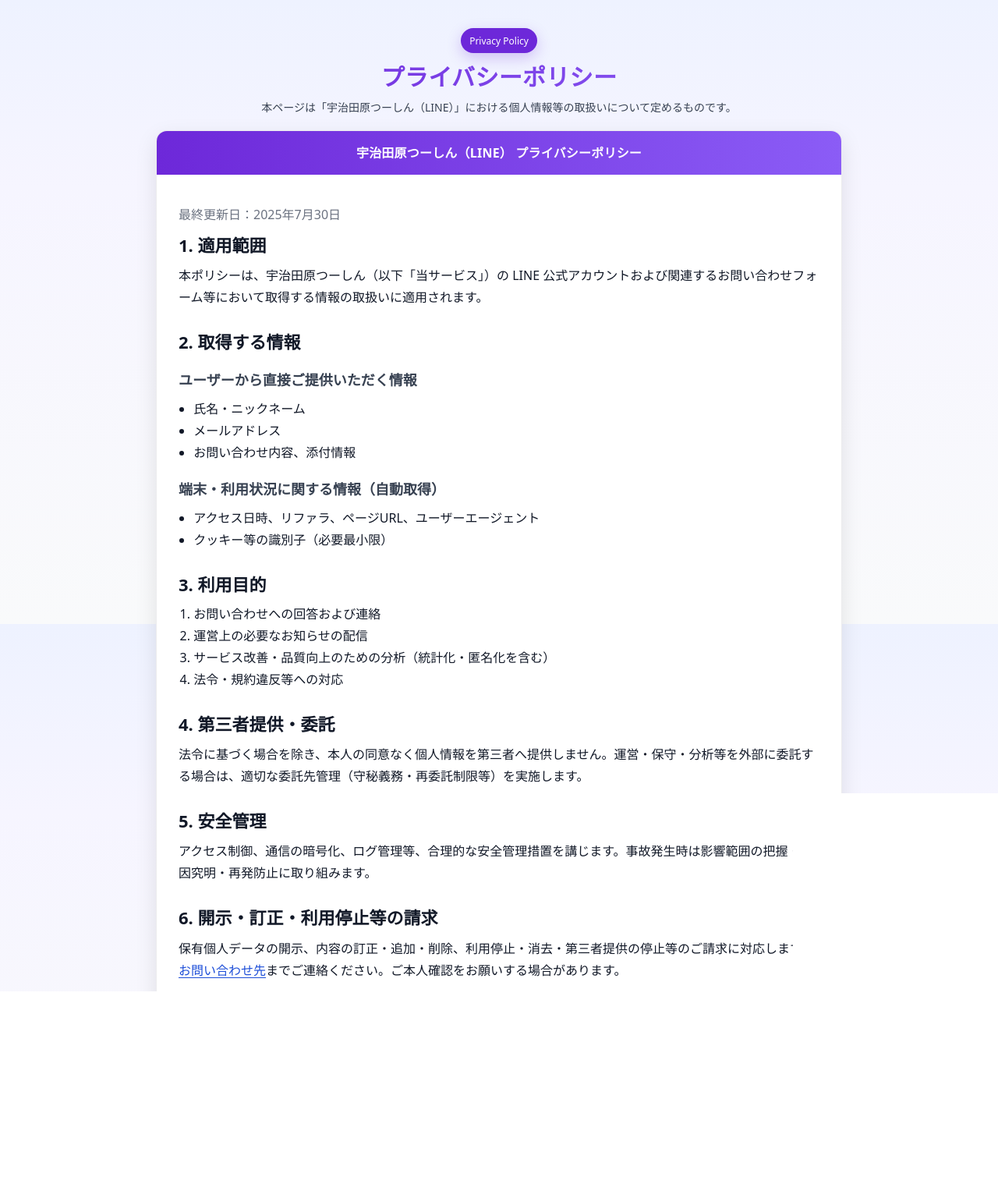
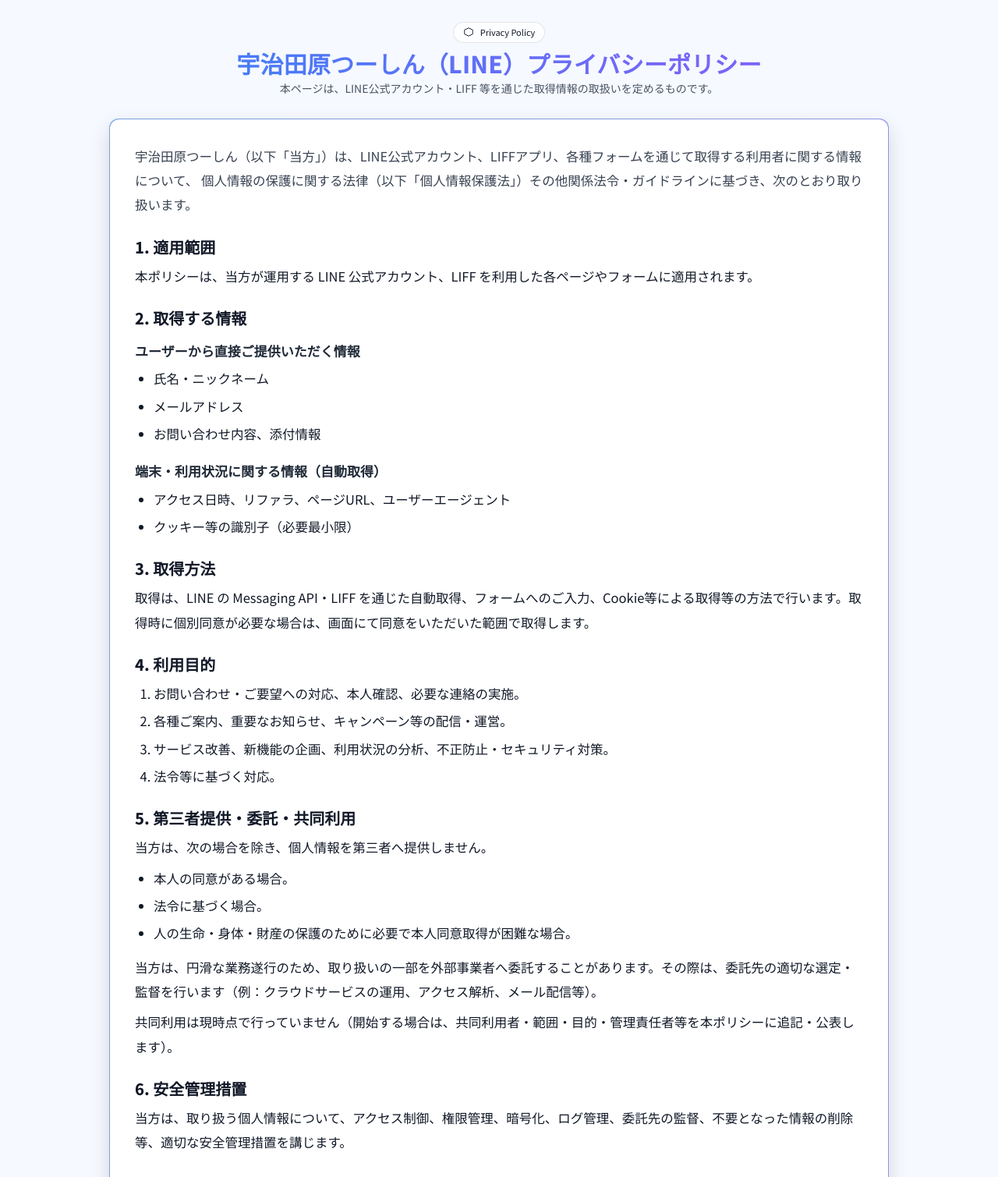
Before and after one commit to SA-KYO/privacy, a plain HTML site: page index.html in a window 1280 px wide. Shown: the top 1509 px of the page at 78% size. Drawn offline with nearby package versions, Linux system fonts and the light colour scheme.

Commit message:
Update index.html

```diff
--- a/index.html
+++ b/index.html
@@ -1,207 +1,238 @@
 <!doctype html>
 <html lang="ja">
 <head>
-  <meta charset="utf-8">
-  <title>プライバシーポリシー | 宇治田原つーしん（LINE）</title>
-  <meta name="viewport" content="width=device-width, initial-scale=1, viewport-fit=cover">
-  <meta name="format-detection" content="telephone=no">
-  <meta name="theme-color" content="#6d28d9">
+  <meta charset="utf-8" />
+  <meta name="viewport" content="width=device-width,initial-scale=1,viewport-fit=cover" />
+  <title>プライバシーポリシー｜宇治田原つーしん（LINE）</title>
+
+  <!-- Tailwind（開発用CDN。本番は自己ホスト推奨） -->
+  <script src="https://cdn.tailwindcss.com"></script>
+  <script>
+    tailwind.config = {
+      theme: {
+        extend: {
+          colors: {
+            brandPurple: {50:'#f5f3ff',100:'#ede9fe',200:'#ddd6fe',300:'#c4b5fd',400:'#a78bfa',500:'#8b5cf6',600:'#7c3aed',700:'#6d28d9',800:'#5b21b6',900:'#4c1d95'}
+          },
+          fontFamily: { body: ['"Noto Sans JP"','ui-sans-serif','system-ui','sans-serif'] }
+        }
+      }
+    }
+  </script>
+
+  <!-- Web フォント（太め見出しの質感を安定させる／不要なら削除可） -->
+  <link rel="preconnect" href="https://fonts.googleapis.com">
+  <link rel="preconnect" href="https://fonts.gstatic.com" crossorigin>
+  <link href="https://fonts.googleapis.com/css2?family=Noto+Sans+JP:wght@400;500;700;800&display=swap" rel="stylesheet">
+
+  <!-- OGP（必要に応じて編集） -->
+  <meta property="og:title" content="プライバシーポリシー｜宇治田原つーしん（LINE）">
+  <meta property="og:type" content="website">
+  <meta property="og:description" content="宇治田原つーしん（LINE公式アカウント/LIFF）における個人情報の取扱いについて。">
+  <meta property="og:locale" content="ja_JP">
+
   <style>
     :root{
-      --fg:#111827;          /* text-gray-900 */
-      --fg-2:#374151;        /* text-gray-700 */
-      --fg-3:#6b7280;        /* text-gray-500 */
-      --bg:#f9fafb;          /* gray-50 */
-      --card:#ffffff;        /* white */
-      --em:#6d28d9;          /* brand purple 700 */
-      --em-2:#8b5cf6;        /* brand purple 500 */
-      --ring:rgba(17,24,39,.08);
-      --radius:14px;
-      --padL: max(12px, env(safe-area-inset-left));
-      --padR: max(12px, env(safe-area-inset-right));
-      --padT: max(12px, env(safe-area-inset-top));
-      --padB: max(16px, env(safe-area-inset-bottom));
-      --maxw: 880px;
+      --gap: clamp(16px, 6vw, 28px);
+      --padT: max(28px, calc(env(safe-area-inset-top) + 24px));
+      --padB: max(20px, env(safe-area-inset-bottom));
+      --maxW: 1000px;
     }
-    html,body{height:100%}
-    body{
-      margin:0;
-      color:var(--fg);
-      background:linear-gradient(180deg,#eef2ff, #f6f5ff 30%, var(--bg));
-      font: 16px/1.75 system-ui, -apple-system, "Segoe UI", "Noto Sans JP", "Hiragino Kaku Gothic ProN", Meiryo, sans-serif;
-      -webkit-text-size-adjust:100%;
+    html,body{margin:0}
+    .edge{width:min(var(--maxW), calc(100dvw - 2*var(--gap))); margin:0 auto}
+    @supports not (width: 100dvw){
+      .edge{width:min(var(--maxW), calc(100vw - 2*var(--gap)));}
     }
-    .wrap{
-      min-height:100%;
-      padding: calc(var(--padT) + 18px) var(--padL) var(--padB);
-      display:flex; align-items:flex-start; justify-content:center;
-    }
-    .container{
-      width: min(100%, var(--maxw));
-    }
+    /* アンカー位置調整（固定ヘッダーは無いが、余白分の補正） */
+    :target{ scroll-margin-top: 80px; }
 
-    /* Hero */
-    .hero{
-      text-align:center;
-      margin: 6px auto 16px;
-    }
-    .badge{
-      display:inline-flex; align-items:center; gap:.5rem;
-      font-size:12px; color:#fff; background:var(--em);
-      border-radius:999px; padding:.35rem .7rem;
-      box-shadow:0 6px 18px rgba(109,40,217,.25);
-    }
-    .title{
-      margin:.75rem 0 .25rem;
-      font-size:clamp(22px, 5.2vw, 30px);
-      line-height:1.25; letter-spacing:.3px;
-      background:linear-gradient(90deg,var(--em),var(--em-2));
-      -webkit-background-clip:text; background-clip:text; color:transparent;
-      font-weight:800;
-    }
-    .lead{ color:var(--fg-2); font-size:14px }
-
-    /* Card */
-    .card{
-      background:var(--card);
-      border-radius:var(--radius);
-      box-shadow:0 10px 28px rgba(2,6,23,.10);
-      border:1px solid var(--ring);
-      overflow:hidden;
-    }
-    .card-head{
-      background:linear-gradient(90deg,var(--em),var(--em-2));
-      color:#fff; padding:14px 18px; font-weight:700; letter-spacing:.2px;
-      text-align:center;
-    }
-    .card-body{ padding:18px }
-    @media (min-width: 640px){ .card-body{ padding:28px } }
-
-    /* Section */
-    section + section{ margin-top:28px }
-    h2{
-      font-size: clamp(18px, 4.6vw, 22px);
-      line-height:1.4; margin: 4px 0 8px;
-      color:var(--fg); font-weight:800;
-    }
-    h3{
-      font-size: clamp(16px, 4.4vw, 18px);
-      margin:18px 0 6px; color:var(--fg-2); font-weight:700;
-    }
-    p{ margin:.6em 0 }
-    ul,ol{ padding-left:1.2em; margin:.4em 0 }
-    small, .muted{ color:var(--fg-3) }
-
-    /* Footer note */
-    .note{
-      margin-top:24px; padding:14px 16px; border-radius:12px;
-      background:#f8fafc; border:1px dashed rgba(15,23,42,.15); color:var(--fg-2);
-    }
-
-    /* Link */
-    a{ color:#1d4ed8; text-decoration-thickness: .08em; text-underline-offset: .18em }
-
-    /* Print */
+    /* 印刷フレンドリー */
     @media print{
-      .wrap{ padding:0 }
-      .hero{ margin:0 0 8px }
-      .card{ box-shadow:none; border:1px solid #ddd }
+      body{ background:#fff !important }
+      .card { box-shadow:none !important; border:1px solid #ddd }
     }
   </style>
+
+  <!-- 構造化データ（任意で編集） -->
+  <script type="application/ld+json">
+  {
+    "@context":"https://schema.org",
+    "@type":"WebPage",
+    "name":"プライバシーポリシー｜宇治田原つーしん（LINE）",
+    "description":"宇治田原つーしん（LINE公式アカウント/LIFF）における個人情報の取扱いについて。",
+    "inLanguage":"ja"
+  }
+  </script>
 </head>
-<body>
-  <div class="wrap">
-    <main class="container">
-      <header class="hero" aria-label="ページ見出し">
-        <span class="badge" aria-hidden="true">Privacy Policy</span>
-        <h1 class="title">プライバシーポリシー</h1>
-        <p class="lead">本ページは「宇治田原つーしん（LINE）」における個人情報等の取扱いについて定めるものです。</p>
+<body class="min-h-[100dvh] bg-[#f6f9ff] font-body text-gray-900 antialiased">
+
+  <!-- ヒーロー -->
+  <header class="edge pt-[var(--padT)] pb-3 text-center">
+    <div class="inline-flex items-center gap-2 rounded-full border border-black/10 bg-white/80 px-3 py-1 text-[11px]">
+      <svg class="h-3.5 w-3.5" viewBox="0 0 24 24" fill="none" stroke="currentColor"><path stroke-width="1.6" d="M12 3l9 4.5v9L12 21 3 16.5v-9L12 3Z"/></svg>
+      Privacy Policy
+    </div>
+    <h1 class="mt-2 bg-gradient-to-r from-blue-500 to-brandPurple-500 bg-clip-text text-transparent
+               text-[26px] sm:text-3xl font-extrabold tracking-[.2px]">
+      宇治田原つーしん（LINE）プライバシーポリシー
+    </h1>
+    <p class="mt-1 text-[13px] sm:text-[14px] text-gray-700/90">
+      本ページは、LINE公式アカウント・LIFF 等を通じた取得情報の取扱いを定めるものです。
+    </p>
   </header>
 
-      <article class="card" role="article">
-        <div class="card-head">宇治田原つーしん（LINE） プライバシーポリシー</div>
-        <div class="card-body">
+  <!-- 本文カード（※ナビとボタンは削除済み） -->
+  <main class="edge my-4">
+    <div class="card rounded-xl p-[1px] bg-gradient-to-br from-blue-500/60 to-brandPurple-500/60 shadow-[0_10px_26px_rgba(2,6,23,.14)]">
+      <article class="rounded-[12px] bg-white ring-1 ring-black/10
+                     p-5 sm:p-8 leading-[1.9] text-[16px] sm:text-[16.5px]">
 
-          <p class="muted">最終更新日：<time datetime="2025-07-30">2025年7月30日</time></p>
+        <p class="text-gray-700 mb-6">
+          宇治田原つーしん（以下「当方」）は、LINE公式アカウント、LIFFアプリ、各種フォームを通じて取得する利用者に関する情報について、
+          個人情報の保護に関する法律（以下「個人情報保護法」）その他関係法令・ガイドラインに基づき、次のとおり取り扱います。
+        </p>
 
-          <section id="scope">
-            <h2>1. 適用範囲</h2>
-            <p>本ポリシーは、宇治田原つーしん（以下「当サービス」）の LINE 公式アカウントおよび関連するお問い合わせフォーム等において取得する情報の取扱いに適用されます。</p>
+        <section id="scope" class="scroll-mt-24">
+          <h2 class="text-xl font-extrabold text-gray-900 mb-2">1. 適用範囲</h2>
+          <p>本ポリシーは、当方が運用する LINE 公式アカウント、LIFF を利用した各ページやフォームに適用されます。</p>
         </section>
 
-          <section id="data">
-            <h2>2. 取得する情報</h2>
-            <h3>ユーザーから直接ご提供いただく情報</h3>
-            <ul>
+        <section id="info" class="mt-6 scroll-mt-24">
+          <h2 class="text-xl font-extrabold text-gray-900 mb-2">2. 取得する情報</h2>
+
+          <h3 class="text-[17px] font-bold text-gray-800 mt-3 mb-1">ユーザーから直接ご提供いただく情報</h3>
+          <ul class="list-disc pl-6 space-y-1">
             <li>氏名・ニックネーム</li>
             <li>メールアドレス</li>
             <li>お問い合わせ内容、添付情報</li>
           </ul>
-            <h3>端末・利用状況に関する情報（自動取得）</h3>
-            <ul>
+
+          <h3 class="text-[17px] font-bold text-gray-800 mt-4 mb-1">端末・利用状況に関する情報（自動取得）</h3>
+          <ul class="list-disc pl-6 space-y-1">
             <li>アクセス日時、リファラ、ページURL、ユーザーエージェント</li>
             <li>クッキー等の識別子（必要最小限）</li>
           </ul>
         </section>
 
-          <section id="purpose">
-            <h2>3. 利用目的</h2>
-            <ol>
-              <li>お問い合わせへの回答および連絡</li>
-              <li>運営上の必要なお知らせの配信</li>
-              <li>サービス改善・品質向上のための分析（統計化・匿名化を含む）</li>
-              <li>法令・規約違反等への対応</li>
+        <section id="method" class="mt-6 scroll-mt-24">
+          <h2 class="text-xl font-extrabold text-gray-900 mb-2">3. 取得方法</h2>
+          <p>取得は、LINE の Messaging API・LIFF を通じた自動取得、フォームへのご入力、Cookie等による取得等の方法で行います。取得時に個別同意が必要な場合は、画面にて同意をいただいた範囲で取得します。</p>
+        </section>
+
+        <section id="purposes" class="mt-6 scroll-mt-24">
+          <h2 class="text-xl font-extrabold text-gray-900 mb-2">4. 利用目的</h2>
+          <ol class="list-decimal pl-6 space-y-1">
+            <li>お問い合わせ・ご要望への対応、本人確認、必要な連絡の実施。</li>
+            <li>各種ご案内、重要なお知らせ、キャンペーン等の配信・運営。</li>
+            <li>サービス改善、新機能の企画、利用状況の分析、不正防止・セキュリティ対策。</li>
+            <li>法令等に基づく対応。</li>
           </ol>
         </section>
 
-          <section id="thirdparty">
-            <h2>4. 第三者提供・委託</h2>
-            <p>法令に基づく場合を除き、本人の同意なく個人情報を第三者へ提供しません。運営・保守・分析等を外部に委託する場合は、適切な委託先管理（守秘義務・再委託制限等）を実施します。</p>
+        <section id="third" class="mt-6 scroll-mt-24">
+          <h2 class="text-xl font-extrabold text-gray-900 mb-2">5. 第三者提供・委託・共同利用</h2>
+          <p class="mb-2">当方は、次の場合を除き、個人情報を第三者へ提供しません。</p>
+          <ul class="list-disc pl-6 space-y-1 mb-3">
+            <li>本人の同意がある場合。</li>
+            <li>法令に基づく場合。</li>
+            <li>人の生命・身体・財産の保護のために必要で本人同意取得が困難な場合。</li>
+          </ul>
+          <p class="mb-2">当方は、円滑な業務遂行のため、取り扱いの一部を外部事業者へ委託することがあります。その際は、委託先の適切な選定・監督を行います（例：クラウドサービスの運用、アクセス解析、メール配信等）。</p>
+          <p class="mt-2">共同利用は現時点で行っていません（開始する場合は、共同利用者・範囲・目的・管理責任者等を本ポリシーに追記・公表します）。</p>
         </section>
 
-          <section id="security">
-            <h2>5. 安全管理</h2>
-            <p>アクセス制御、通信の暗号化、ログ管理等、合理的な安全管理措置を講じます。事故発生時は影響範囲の把握・原因究明・再発防止に取り組みます。</p>
+        <section id="security" class="mt-6 scroll-mt-24">
+          <h2 class="text-xl font-extrabold text-gray-900 mb-2">6. 安全管理措置</h2>
+          <p>当方は、取り扱う個人情報について、アクセス制御、権限管理、暗号化、ログ管理、委託先の監督、不要となった情報の削除等、適切な安全管理措置を講じます。</p>
         </section>
 
-          <section id="rights">
-            <h2>6. 開示・訂正・利用停止等の請求</h2>
-            <p>保有個人データの開示、内容の訂正・追加・削除、利用停止・消去・第三者提供の停止等のご請求に対応します。<a href="#contact">お問い合わせ先</a>までご連絡ください。ご本人確認をお願いする場合があります。</p>
+        <section id="retention" class="mt-6 scroll-mt-24">
+          <h2 class="text-xl font-extrabold text-gray-900 mb-2">7. 保有期間・削除</h2>
+          <p>法令等に特段の定めがある場合を除き、利用目的の達成に必要な範囲で保有し、達成後は遅滞なく削除または匿名化します。お問い合わせ情報は原則として取得から
+            <strong>1年</strong> を目安に見直し・削除します（業務上必要な場合を除く）。</p>
         </section>
 
-          <section id="cookie">
-            <h2>7. クッキー等・外部送信</h2>
-            <p>利便性向上や不正防止、統計的な利用状況把握のため、必要最小限のクッキー等の技術を用いる場合があります。ブラウザの設定により無効化できますが、一部機能に制約が生じることがあります。</p>
-          </section>
-
-          <section id="retention">
-            <h2>8. 保存期間</h2>
-            <p>取得目的の達成に必要な期間、または法令で定められた期間保存し、不要となった情報は安全な方法で削除します。</p>
-          </section>
-
-          <section id="contact">
-            <h2>9. お問い合わせ窓口</h2>
-            <p>本ポリシーおよび個人情報の取扱いに関するご質問は、以下までご連絡ください。</p>
-            <ul>
-              <li>運営：宇治田原つーしん</li>
-              <li>LINE：宇治田原つーしん 公式アカウント（アプリ内からメッセージ送信）</li>
+        <section id="rights" class="mt-6 scroll-mt-24">
+          <h2 class="text-xl font-extrabold text-gray-900 mb-2">8. 開示・訂正・利用停止等（個人情報保護法の権利）</h2>
+          <p>保有個人データについて、開示・訂正・利用停止等をご希望の場合は、本人確認のうえ、法令に基づき遅滞なく対応します。</p>
+          <ul class="list-disc pl-6 space-y-1">
+            <li>請求方法：本ページ末尾の窓口にご連絡ください。</li>
+            <li>確認事項：本人確認のための情報の提示をお願いする場合があります。</li>
           </ul>
         </section>
 
-          <section id="changes">
-            <h2>10. 改定</h2>
-            <p>法令・運用の変更等に応じて本ポリシーを改定することがあります。重要な変更は当サービス上でお知らせします。</p>
+        <section id="cookies" class="mt-6 scroll-mt-24">
+          <h2 class="text-xl font-extrabold text-gray-900 mb-2">9. クッキー等の利用・外部送信</h2>
+          <p class="mb-2">当方は、サイトの利便性向上や統計分析のため、Cookie・類似技術を利用する場合があります。これに伴い、以下の情報が外部事業者へ送信されることがあります（利用の有無に応じて調整してください）。</p>
+          <div class="overflow-x-auto">
+            <table class="w-full text-[15px] border border-gray-200">
+              <thead class="bg-gray-50">
+                <tr>
+                  <th class="p-2 border-b text-left">送信先</th>
+                  <th class="p-2 border-b text-left">送信される可能性のある情報</th>
+                  <th class="p-2 border-b text-left">利用目的</th>
+                </tr>
+              </thead>
+              <tbody>
+                <tr>
+                  <td class="p-2 border-b">LINE プラットフォーム提供者</td>
+                  <td class="p-2 border-b">ユーザー識別子、表示名、トラッキング識別子、アクセス情報 等</td>
+                  <td class="p-2 border-b">メッセージ配信、LIFF の提供、利用状況の把握</td>
+                </tr>
+                <tr>
+                  <td class="p-2 border-b">Google（Apps Script/Spreadsheet 等）</td>
+                  <td class="p-2 border-b">フォーム送信データ、IPアドレス、UA 等</td>
+                  <td class="p-2 border-b">問い合わせ管理、運用・分析</td>
+                </tr>
+              </tbody>
+            </table>
+          </div>
+          <p class="mt-2 text-gray-700">Cookie を無効化する方法はご利用のブラウザ設定をご確認ください。ただし、一部機能が利用できなくなる場合があります。</p>
         </section>
 
-          <section id="effective">
-            <h2>11. 施行日</h2>
-            <p><time datetime="2025-08-01">2025年8月1日</time></p>
+        <section id="minor" class="mt-6 scroll-mt-24">
+          <h2 class="text-xl font-extrabold text-gray-900 mb-2">10. 未成年の方の情報</h2>
+          <p>未成年の方が情報を提供する場合、保護者の同意を得たうえで行ってください。</p>
         </section>
 
-          <p class="note">※ 本ポリシーは、個人情報の保護に関する法律（APPI）等の趣旨を踏まえ作成しています。表現の明確化やレイアウトの最適化を目的とする軽微な表現調整を行う場合があります。</p>
+        <section id="revision" class="mt-6 scroll-mt-24">
+          <h2 class="text-xl font-extrabold text-gray-900 mb-2">11. 改定</h2>
+          <p>本ポリシーは、法令改正やサービス内容の変更に応じて改定することがあります。重要な変更がある場合は、LINEや当方ウェブページ等でお知らせします。</p>
+        </section>
+
+        <section id="controller" class="mt-6 scroll-mt-24">
+          <h2 class="text-xl font-extrabold text-gray-900 mb-2">12. 事業者等の名称</h2>
+          <p>名称：<strong>宇治田原つーしん</strong></p>
+        </section>
+
+        <section id="contact" class="mt-6 scroll-mt-24">
+          <h2 class="text-xl font-extrabold text-gray-900 mb-2">13. お問い合わせ窓口</h2>
+          <p>本ポリシー、個人情報の取扱いに関するご質問は、次の窓口へご連絡ください。</p>
+          <ul class="list-disc pl-6">
+            <li>問い合わせフォーム：<a href="https://sa-kyo.github.io/ujitu-form/" target="_blank" rel="noopener" class="underline">https://sa-kyo.github.io/ujitu-form/</a></li>
+          </ul>
+        </section>
+
+        <hr class="my-6 border-dashed">
+
+        <div class="grid gap-2 text-[13px] text-gray-600">
+          <div>制定日：2025年8月1日</div>
+          <div>最終改定日：2025年8月1日</div>
+          <p class="text-[12.5px] text-gray-500">
+          </p>
         </div>
+
       </article>
+    </div>
   </main>
+
+  <!-- フッター操作（ページトップ／サイトトップ） -->
+  <footer class="edge pb-[var(--padB)] pt-4">
+    <div class="flex flex-wrap items-center justify-between gap-3">
+      <button onclick="window.scrollTo({top:0,behavior:'smooth'})"
+        class="rounded-lg border border-gray-300 bg-white px-3 py-2 text-[12px]">ページ上部へ</button>
+      <a href="/" class="rounded-lg bg-gray-900 text-white px-3 py-2 text-[12px]">サイトトップへ</a>
     </div>
+  </footer>
 </body>
 </html>
```
Lines whose indentation alone changed are shown as unchanged.
